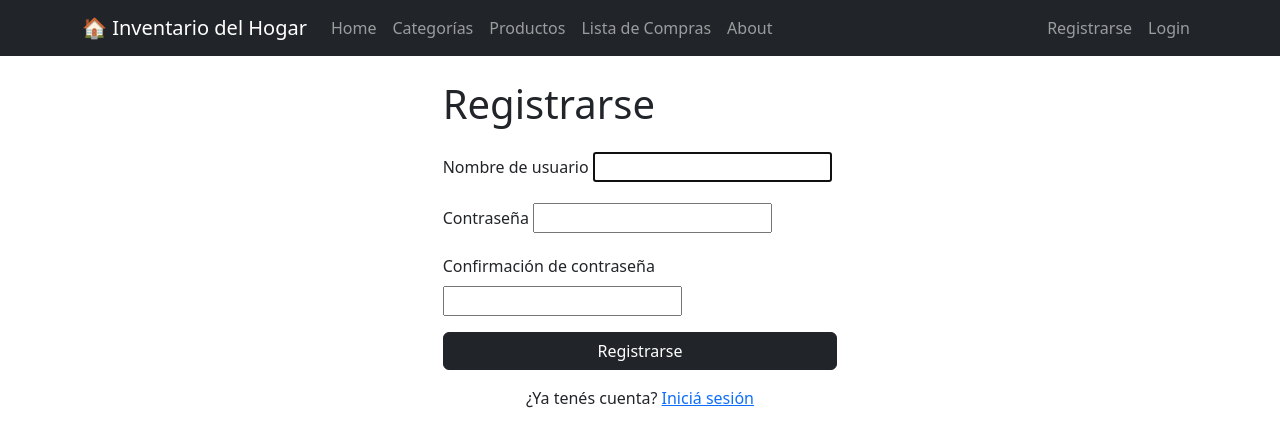
After one commit to dragomatias91/inventario_hogar, a Django app: page /accounts/register/ in a window 1280 px wide. The commit adds this page. Shown: the top 447 px of the page. Run offline with Django 5.2, Linux system fonts and the light colour scheme.

Commit message:
creacion registrer

```diff
--- /dev/null
+++ b/src/accounts/templates/accounts/register.html
@@ -0,0 +1,27 @@
+{% extends 'core/base.html' %}
+
+{% block content %}
+
+<div class="row mt-4">
+    <div class="col-md-4 offset-md-4">
+        <h1 class="mb-4">Registrarse</h1>
+
+        <form method="POST">
+            {% csrf_token %}
+            {% for field in form %}
+                <div class="mb-3">
+                    <label class="form-label">{{ field.label }}</label>
+                    {{ field }}
+                    {% if field.errors %}
+                        <div class="text-danger">{{ field.errors }}</div>
+                    {% endif %}
+                </div>
+            {% endfor %}
+            <button type="submit" class="btn btn-dark w-100">Registrarse</button>
+        </form>
+
+        <p class="mt-3 text-center">¿Ya tenés cuenta? <a href="{% url 'accounts:login' %}">Iniciá sesión</a></p>
+    </div>
+</div>
+
+{% endblock %}
--- a/src/accounts/urls.py
+++ b/src/accounts/urls.py
@@ -6,4 +6,5 @@ app_name = 'accounts'
 urlpatterns = [
     path('login/', views.login_view, name='login'),
     path('logout/', views.logout_view, name='logout'),
+    path('register/', views.register_view, name='register'),
 ]
--- a/src/accounts/views.py
+++ b/src/accounts/views.py
@@ -1,6 +1,6 @@
 from django.shortcuts import render, redirect
 from django.contrib.auth import login, logout
-from django.contrib.auth.forms import AuthenticationForm
+from django.contrib.auth.forms import AuthenticationForm , UserCreationForm
 
 def login_view(request):
     if request.method == 'POST':
@@ -16,3 +16,15 @@ def login_view(request):
 def logout_view(request):
     logout(request)
     return redirect('core:home')
+
+
+def register_view(request):
+    if request.method == 'POST':
+        form = UserCreationForm(request.POST)
+        if form.is_valid():
+            user = form.save()
+            login(request, user)
+            return redirect('core:home')
+    else:
+        form = UserCreationForm()
+    return render(request, 'accounts/register.html', {'form': form})
--- a/src/core/templates/core/base.html
+++ b/src/core/templates/core/base.html
@@ -19,10 +19,11 @@
                 <a class="nav-link" href="{% url 'core:about' %}">About</a>
             </div>
             <div class="navbar-nav ms-auto">
-                 {% if user.is_authenticated %}
+                {% if user.is_authenticated %}
                 <span class="nav-link text-white">👤 {{ user.username }}</span>
                 <a class="nav-link" href="{% url 'accounts:logout' %}">Logout</a>
                 {% else %}
+                <a class="nav-link" href="{% url 'accounts:register' %}">Registrarse</a>
                 <a class="nav-link" href="{% url 'accounts:login' %}">Login</a>
                 {% endif %}
             </div>
```
Also changed, not shown: src/categorias/views.py (+7 -0 lines), src/productos/views.py (+17 -0 lines), src/db.sqlite3.
